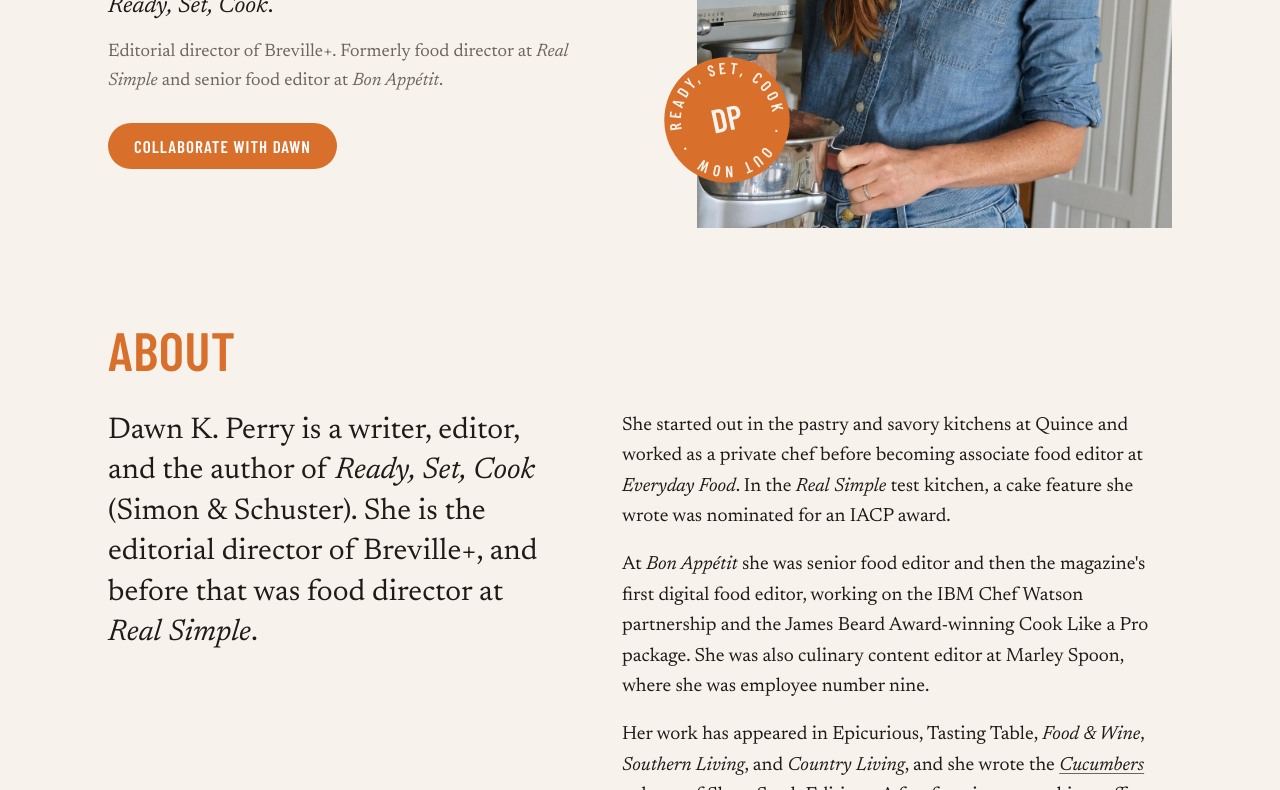
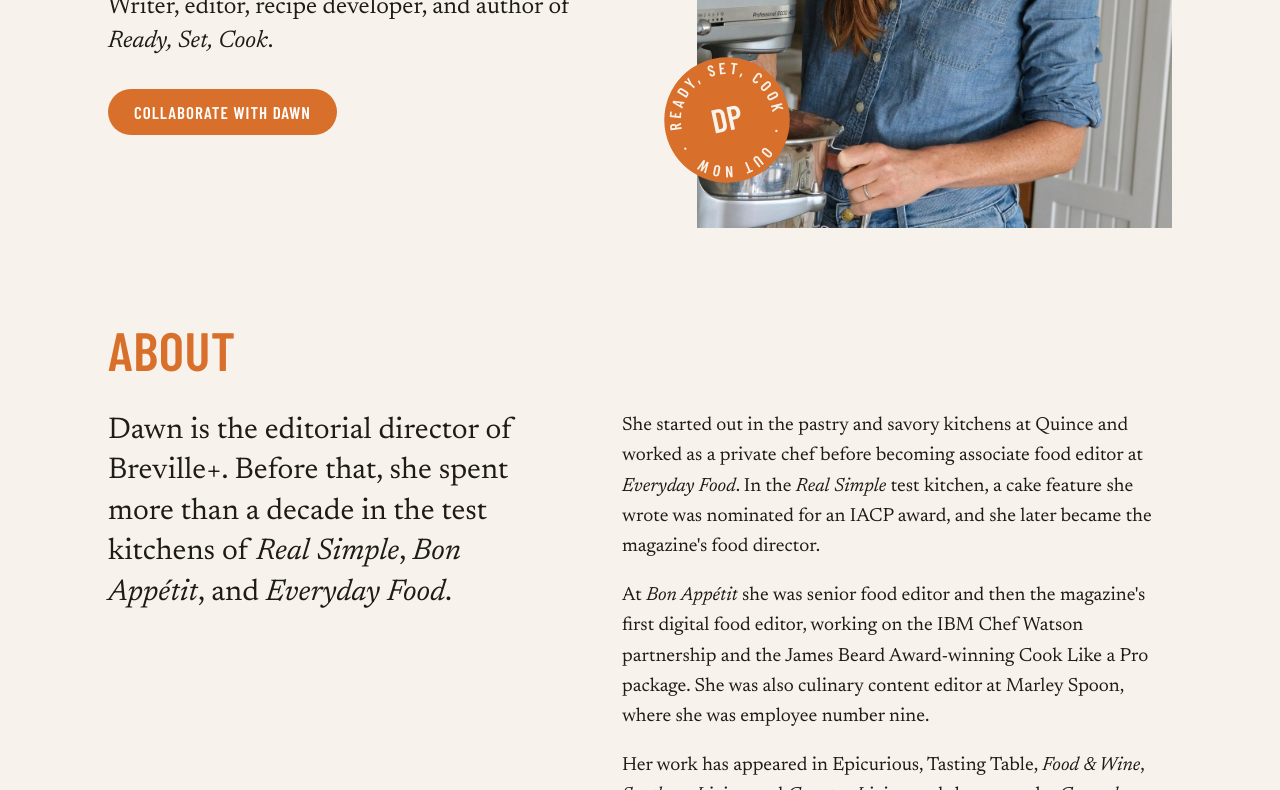
Before and after one commit to mattduckor-jpg/dawnkperry.com, a plain HTML site: page index.html in a window 1280 px wide. Shown: the part 496-1286 px from the top of the page. Drawn offline with nearby package versions, Linux system fonts and the light colour scheme.

Commit message:
Consolidate hero and About copy

```diff
--- a/index.html
+++ b/index.html
@@ -54,7 +54,7 @@ nav a:hover{color:var(--ink)}
 .intro h1 em{font-style:normal;color:var(--orange)}
 .intro .lede{font-size:24px;line-height:1.4;max-width:22em}
 .intro .creds{margin-top:14px;font-size:18px;color:var(--muted);max-width:28em}
-.hero-cta{margin-top:28px}
+.hero-cta{margin-top:30px}
 html{scroll-behavior:smooth}
 @media(prefers-reduced-motion:reduce){html{scroll-behavior:auto}}
 .portrait{position:relative}
@@ -181,8 +181,7 @@ footer .wrap{border-top:1px solid var(--rule);padding-top:20px;padding-bottom:36
 <div class="wrap intro">
   <div>
     <h1>Dawn <em>K.</em> Perry</h1>
-    <p class="lede">Writer, editor, and recipe developer. Author of <i>Ready, Set, Cook</i>.</p>
-    <p class="creds">Editorial director of Breville+. Formerly food director at <i>Real Simple</i> and senior food editor at <i>Bon Appétit</i>.</p>
+    <p class="lede">Writer, editor, recipe developer, and author of <i>Ready, Set, Cook</i>.</p>
     <a class="btn hero-cta" href="#contact">Collaborate with Dawn</a>
   </div>
   <div class="portrait">
@@ -197,10 +196,10 @@ footer .wrap{border-top:1px solid var(--rule);padding-top:20px;padding-bottom:36
   <div class="wrap">
     <h2 class="sec-title">About</h2>
     <div class="about">
-      <div><p class="lead">Dawn K. Perry is a writer, editor, and the author of <i>Ready, Set, Cook</i> (Simon &amp; Schuster). She is the editorial director of Breville+, and before that was food director at <i>Real Simple</i>.</p>
+      <div><p class="lead">Dawn is the editorial director of Breville+. Before that, she spent more than a decade in the test kitchens of <i>Real Simple</i>, <i>Bon Appétit</i>, and <i>Everyday Food</i>.</p>
         </div>
         <div class="about-body">
-        <p>She started out in the pastry and savory kitchens at Quince and worked as a private chef before becoming associate food editor at <i>Everyday Food</i>. In the <i>Real Simple</i> test kitchen, a cake feature she wrote was nominated for an IACP award.</p>
+        <p>She started out in the pastry and savory kitchens at Quince and worked as a private chef before becoming associate food editor at <i>Everyday Food</i>. In the <i>Real Simple</i> test kitchen, a cake feature she wrote was nominated for an IACP award, and she later became the magazine's food director.</p>
         <p>At <i>Bon Appétit</i> she was senior food editor and then the magazine's first digital food editor, working on the IBM Chef Watson partnership and the James Beard Award-winning Cook Like a Pro package. She was also culinary content editor at Marley Spoon, where she was employee number nine.</p>
         <p>Her work has appeared in Epicurious, Tasting Table, <i>Food &amp; Wine</i>, <i>Southern Living</i>, and <i>Country Living</i>, and she wrote the <a href="https://www.shortstackeditions.com/products/vol-28-cucumbers-by-dawn-perry" target="_blank" rel="noopener"><i>Cucumbers</i></a> volume of Short Stack Editions. A few favorites: <a href="https://www.realsimple.com/food-recipes/browse-all-recipes/pumpkin-muffins" target="_blank" rel="noopener">pumpkin muffins</a> for <i>Real Simple</i>, <a href="https://www.bonappetit.com/recipe/banana-bread" target="_blank" rel="noopener">banana bread</a> for <i>Bon Appétit</i>, <a href="https://www.epicurious.com/recipes/food/views/egg-curry-with-tomatoes-and-cilantro" target="_blank" rel="noopener">egg curry</a> for Epicurious, and <a href="https://www.foodandwine.com/chefs/communal-table-how-to-be-a-boss" target="_blank" rel="noopener">Communal Table</a> for <i>Food &amp; Wine</i>.</p>
       </div>
```
